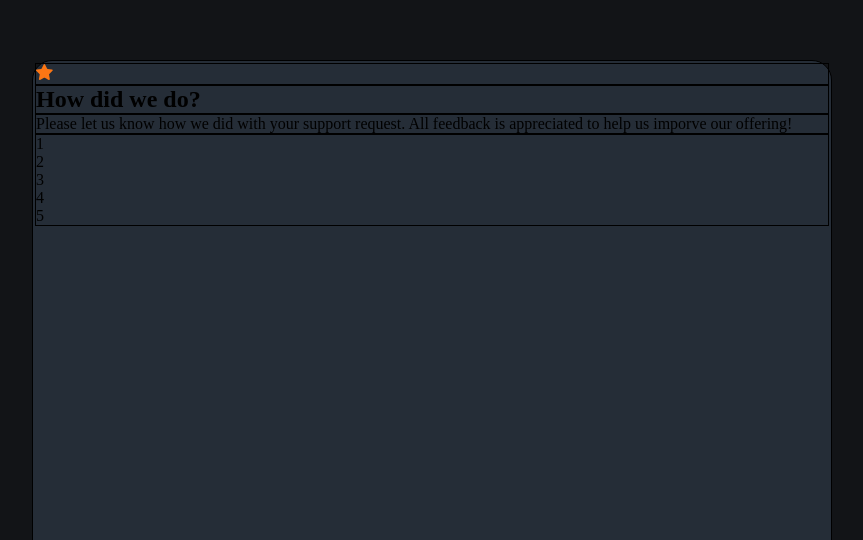
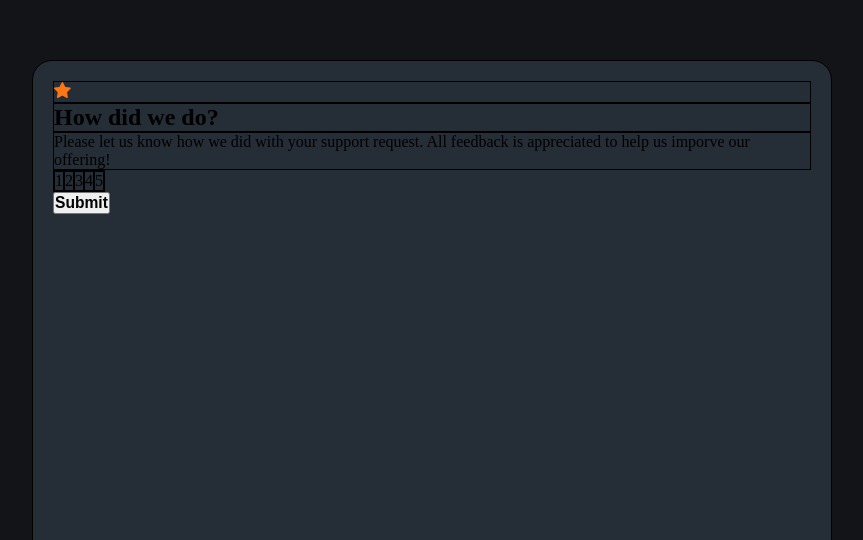
Before and after one commit to Nhoj-Plummer/interactive-rating-component, a React (Create React App) app: page / in a window 1280 px wide. Shown: the part 260-800 px from the top of the page, without its empty margins (208-1071 px from the left). Built offline with nearby package versions, Linux system fonts and the light colour scheme.

Commit message:
Trying to make progress

```diff
--- a/src/components/Card/card.css
+++ b/src/components/Card/card.css
@@ -2,7 +2,7 @@
 .card-container {
   width: 50rem;
   height: 37.5rem;
-  padding: 2px;
+  padding: 20px;
   border: 1px solid;
   background: var(--color-darkblue);
   border-radius: 1.25rem;
--- a/src/components/Rating/Rating.css
+++ b/src/components/Rating/Rating.css
@@ -12,5 +12,10 @@
 
 .rating-number_container {
   border: 1px solid;
+  display: inline-flex;
   list-style-type: none;
 }
+
+.rating-number_container li {
+  border: 1px solid;
+}
--- a/src/components/Rating/rating.js
+++ b/src/components/Rating/rating.js
@@ -28,6 +28,11 @@ const Rating = () => {
           <span className="rating-number">5</span>
         </li>
       </ul>
+      <div className="rating-button-container">
+        <button type="button">
+          <h3>Submit</h3>
+        </button>
+      </div>
     </Card>
   )
 }
```
